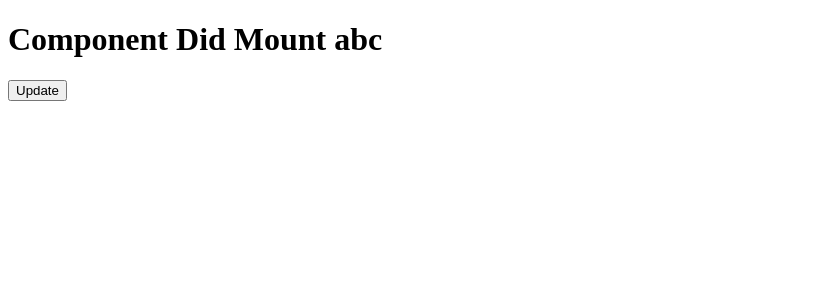
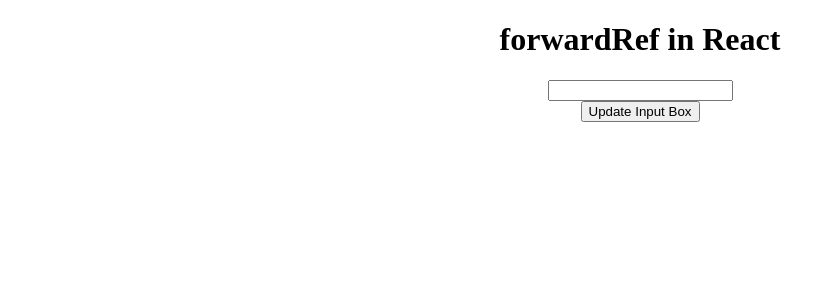
Before and after one commit to Ashleshad22/react, a React (Vite) app in the folder 01vitereact/: page / in a window 1280 px wide. Shown: the top 300 px of the page, without its empty margins (0-836 px from the left). Built offline with nearby package versions, Linux system fonts and the light colour scheme.

Commit message:
forward ref

```diff
--- /dev/null
+++ b/01vitereact/src/App.css
@@ -0,0 +1,38 @@
+.App {
+    text-align: center;
+  }
+
+  .App-logo {
+    height: 40vmin;
+    pointer-events: none;
+  }
+
+  @media (prefers-reduced-motion: no-preference) {
+    .App-logo {
+      animation: App-logo-spin infinite 20s linear;
+    }
+  }
+
+  .App-header {
+    background-color: #282c34;
+    min-height: 100vh;
+    display: flex;
+    flex-direction: column;
+    align-items: center;
+    justify-content: center;
+    font-size: calc(10px + 2vmin);
+    color: white;
+  }
+
+  .App-link {
+    color: #61dafb;
+  }
+
+  @keyframes App-logo-spin {
+    from {
+      transform: rotate(0deg);
+    }
+    to {
+      transform: rotate(360deg);
+    }
+  }
--- a/01vitereact/src/App.jsx
+++ b/01vitereact/src/App.jsx
@@ -1,29 +1,19 @@
-import React from "react";
-
-class App extends React.Component {
-  constructor() {
-    super();
-    this.state = {
-      name: "abc",
-    };
-    console.warn("constructor");
+import "./App.css";
+import React, { useRef } from "react";
+import User from "./User";
+function App() {
+  let inputRef = useRef(null);
+  function updateInput() {
+    inputRef.current.value = "1000";
+    inputRef.current.style.color = "red";
+    inputRef.current.focus();
   }
-  componentDidMount() {
-    console.warn("componentDidMount");
-  }
-
-  render() {
-    return (
-      <>
-        <h1>Component Did Mount {this.state.name}</h1>
-        <button
-          onClick={() => {
-            this.setState({ name: "xyz" });
-          }}
-        >Update</button>
-      </>
-    );
-  }
+  return (
+    <div className="App">
+      <h1>forwardRef in React </h1>
+      <User ref={inputRef} />
+      <button onClick={updateInput}>Update Input Box</button>
+    </div>
+  );
 }
-
 export default App;
--- a/01vitereact/src/User.jsx
+++ b/01vitereact/src/User.jsx
@@ -1,12 +1,11 @@
-import React from "react";
 
-function User(props) {
+import React, { forwardRef } from "react";
+function User(props, ref) {
   return (
     <div>
-      <h1>User Component</h1>
-      <button onClick={props.data}>Call Data function</button>
+      <input ref={ref} type="text" />
     </div>
   );
 }
 
-export default User;
+export default forwardRef(User);
```
